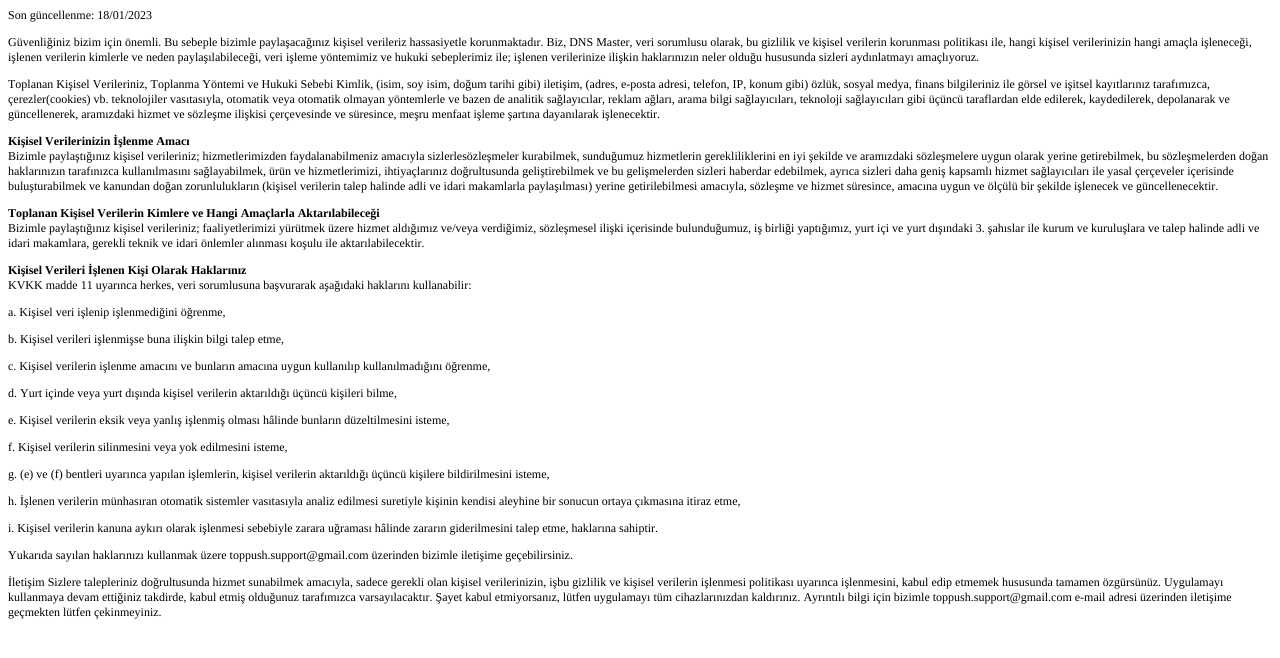
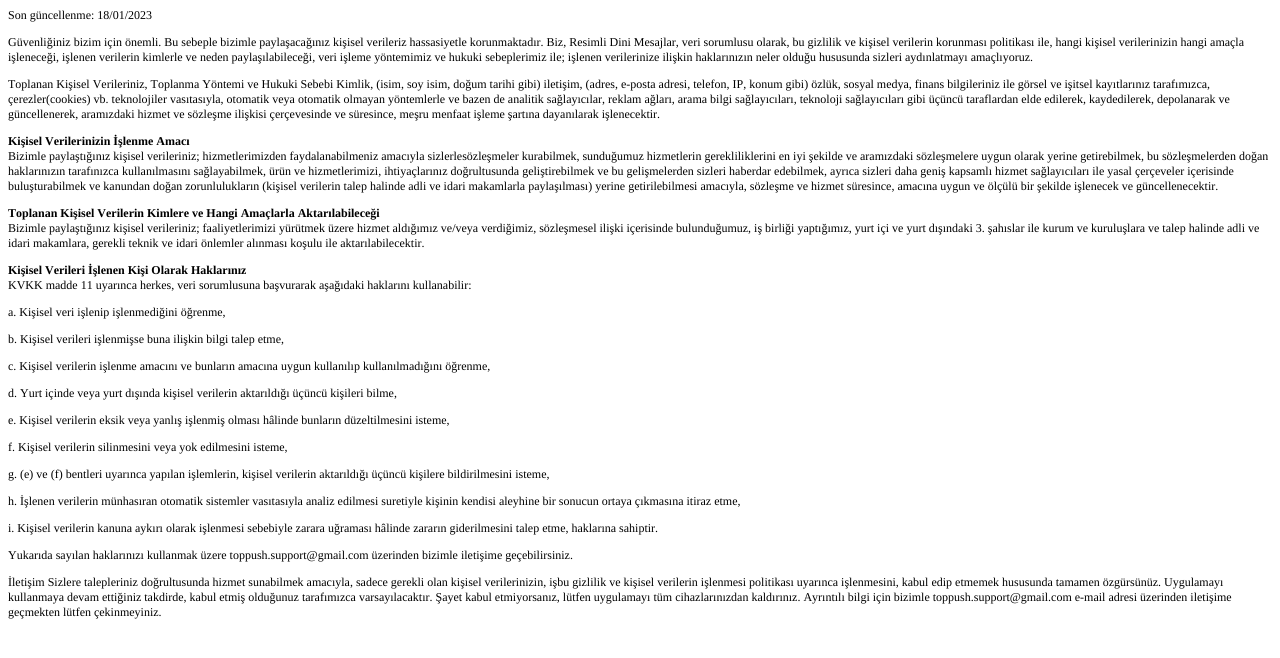
Before and after one commit to penguinstudioapps/penguinstudio.github.io, a plain HTML site: page gizlilik-politikasi.html in a window 1280 px wide. Drawn offline with Linux system fonts and the light colour scheme.

Commit message:
Update privacy policy

```diff
--- a/gizlilik-politikasi.html
+++ b/gizlilik-politikasi.html
@@ -14,7 +14,7 @@
 </head>
 <body>
 <p class="p1"><span class="s1">Son güncellenme: 18/01/2023</span></p>
-<p class="p1"><span class="s1">Güvenliğiniz bizim için önemli. Bu sebeple bizimle paylaşacağınız kişisel verileriz hassasiyetle korunmaktadır. Biz, DNS Master, veri sorumlusu olarak, bu gizlilik ve kişisel verilerin korunması politikası ile, hangi kişisel verilerinizin hangi amaçla işleneceği, işlenen verilerin kimlerle ve neden paylaşılabileceği, veri işleme yöntemimiz ve hukuki sebeplerimiz ile; işlenen verilerinize ilişkin haklarınızın neler olduğu hususunda sizleri aydınlatmayı amaçlıyoruz.</span></p>
+<p class="p1"><span class="s1">Güvenliğiniz bizim için önemli. Bu sebeple bizimle paylaşacağınız kişisel verileriz hassasiyetle korunmaktadır. Biz, Resimli Dini Mesajlar, veri sorumlusu olarak, bu gizlilik ve kişisel verilerin korunması politikası ile, hangi kişisel verilerinizin hangi amaçla işleneceği, işlenen verilerin kimlerle ve neden paylaşılabileceği, veri işleme yöntemimiz ve hukuki sebeplerimiz ile; işlenen verilerinize ilişkin haklarınızın neler olduğu hususunda sizleri aydınlatmayı amaçlıyoruz.</span></p>
 <p class="p1"><span class="s1">Toplanan Kişisel Verileriniz, Toplanma Yöntemi ve Hukuki Sebebi Kimlik, (isim, soy isim, doğum tarihi gibi) iletişim, (adres, e-posta adresi, telefon, IP, konum gibi) özlük, sosyal medya, finans bilgileriniz ile görsel ve işitsel kayıtlarınız tarafımızca, çerezler(cookies) vb. teknolojiler vasıtasıyla, otomatik veya otomatik olmayan yöntemlerle ve bazen de analitik sağlayıcılar, reklam ağları, arama bilgi sağlayıcıları, teknoloji sağlayıcıları gibi üçüncü taraflardan elde edilerek, kaydedilerek, depolanarak ve güncellenerek, aramızdaki hizmet ve sözleşme ilişkisi çerçevesinde ve süresince, meşru menfaat işleme şartına dayanılarak işlenecektir.</span></p>
 <p class="p2"><span class="s1"><b>Kişisel Verilerinizin İşlenme Amacı</b></span></p>
 <p class="p1"><span class="s1">Bizimle paylaştığınız kişisel verileriniz; hizmetlerimizden faydalanabilmeniz amacıyla sizlerlesözleşmeler kurabilmek, sunduğumuz hizmetlerin gerekliliklerini en iyi şekilde ve aramızdaki sözleşmelere uygun olarak yerine getirebilmek, bu sözleşmelerden doğan haklarınızın tarafınızca kullanılmasını sağlayabilmek, ürün ve hizmetlerimizi, ihtiyaçlarınız doğrultusunda geliştirebilmek ve bu gelişmelerden sizleri haberdar edebilmek, ayrıca sizleri daha geniş kapsamlı hizmet sağlayıcıları ile yasal çerçeveler içerisinde buluşturabilmek ve kanundan doğan zorunlulukların (kişisel verilerin talep halinde adli ve idari makamlarla paylaşılması) yerine getirilebilmesi amacıyla, sözleşme ve hizmet süresince, amacına uygun ve ölçülü bir şekilde işlenecek ve güncellenecektir.</span></p>
```
